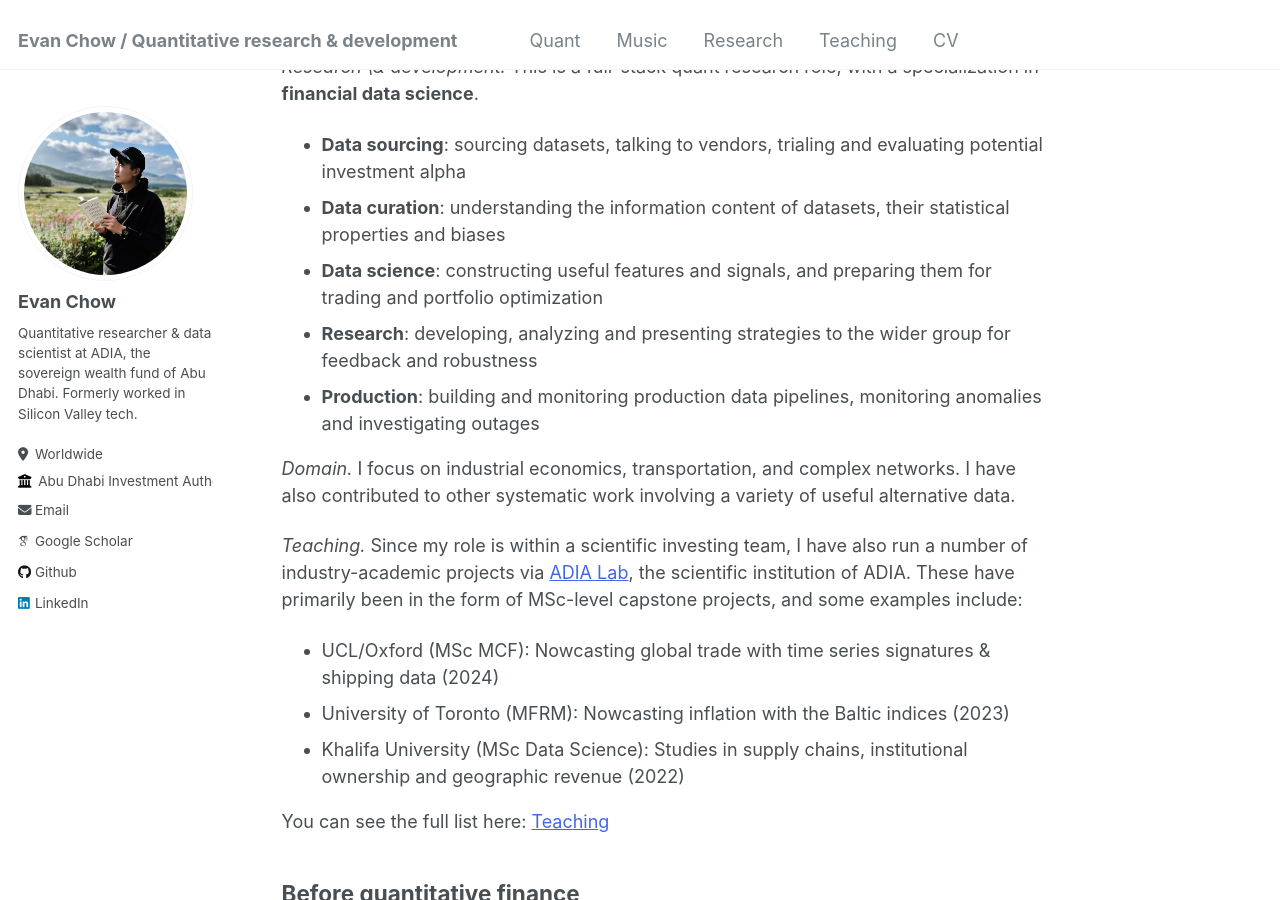
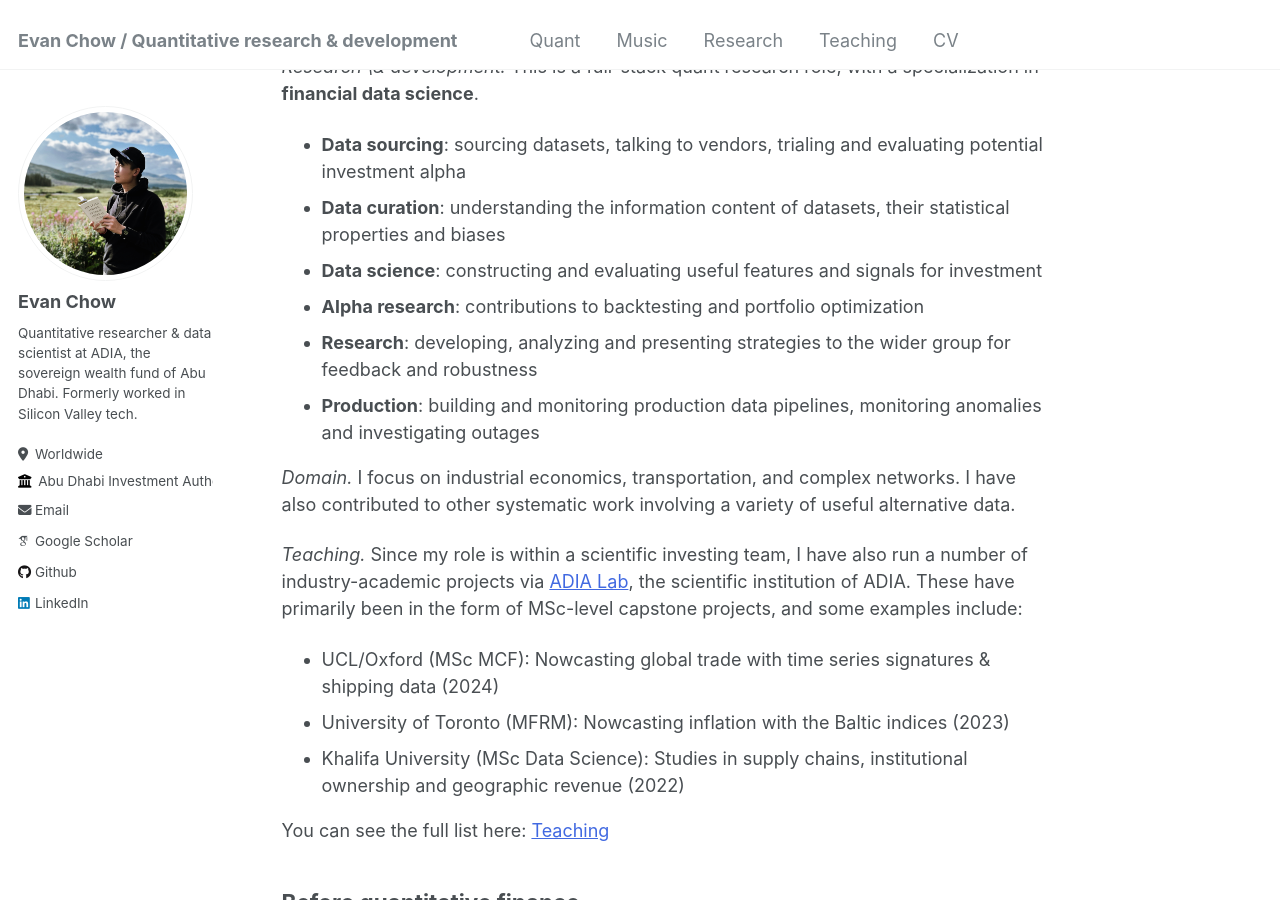
Before and after one commit to evnchw/evnchw.github.io, a Jekyll site: the page built from _pages/about.md, in a window 1280 px wide and 900 px high, scrolled down 399 px. Built offline with Jekyll 4.4.1, drawn with Linux system fonts in a browser that asks for light colours; some web fonts are replaced.

Commit message:
Quick commit.

```diff
--- a/_pages/about.md
+++ b/_pages/about.md
@@ -19,7 +19,8 @@
 
 - **Data sourcing**: sourcing datasets, talking to vendors, trialing and evaluating potential investment alpha
 - **Data curation**: understanding the information content of datasets, their statistical properties and biases
-- **Data science**: constructing useful features and signals, and preparing them for trading and portfolio optimization
+- **Data science**: constructing and evaluating useful features and signals for investment
+- **Alpha research**: contributions to backtesting and portfolio optimization
 - **Research**: developing, analyzing and presenting strategies to the wider group for feedback and robustness
 - **Production**: building and monitoring production data pipelines, monitoring anomalies and investigating outages
 
```
